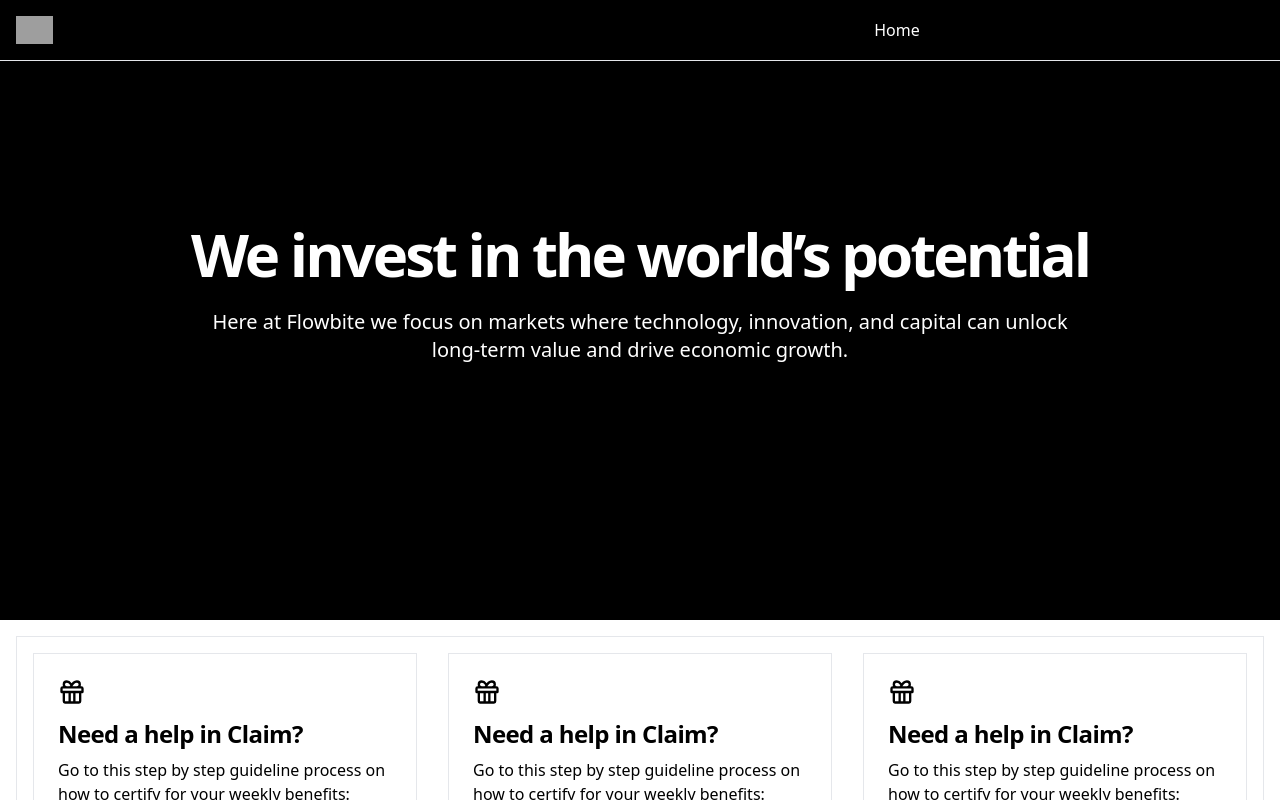
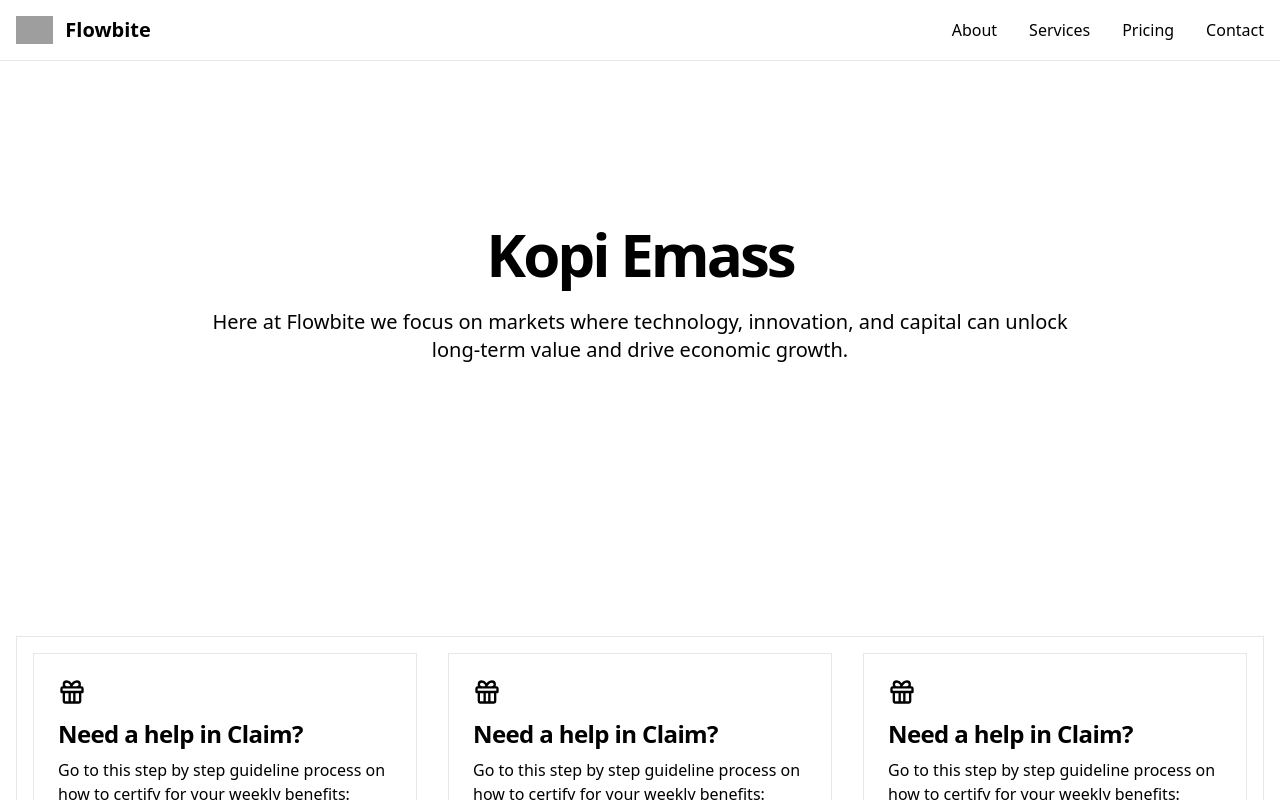
Before and after one commit to habbiwidagdo/website-profile-umkm, a React (Vite) app: page / in a window 1280 px wide. Shown: the top 800 px of the page. Built offline with nearby package versions, Linux system fonts and the light colour scheme; grey boxes are pictures that could not be loaded.

Commit message:
uji coba

```diff
--- a/src/Home.jsx
+++ b/src/Home.jsx
@@ -6,12 +6,12 @@ function Home() {
   return (
     <div>
       <Navbar />
-      <section class="bg-center bg-no-repeat bg-black bg-blend-multiply">
+      <section class="bg-center bg-no-repeat bg-white bg-blend-multiply">
         <div class="px-4 mx-auto max-w-screen-xl text-center py-24 lg:py-56">
-          <h1 class="mb-6 text-4xl font-bold tracking-tighter text-white md:text-5xl lg:text-6xl">
-            We invest in the world’s potential
+          <h1 class="mb-6 text-4xl font-bold tracking-tighter text-black md:text-5xl lg:text-6xl">
+            Kopi Emass
           </h1>
-          <p class="mb-8 text-base font-normal text-white md:text-xl sm:px-16 lg:px-48">
+          <p class="mb-8 text-base font-normal text-black md:text-xl sm:px-16 lg:px-48">
             Here at Flowbite we focus on markets where technology, innovation,
             and capital can unlock long-term value and drive economic growth.
           </p>
```
